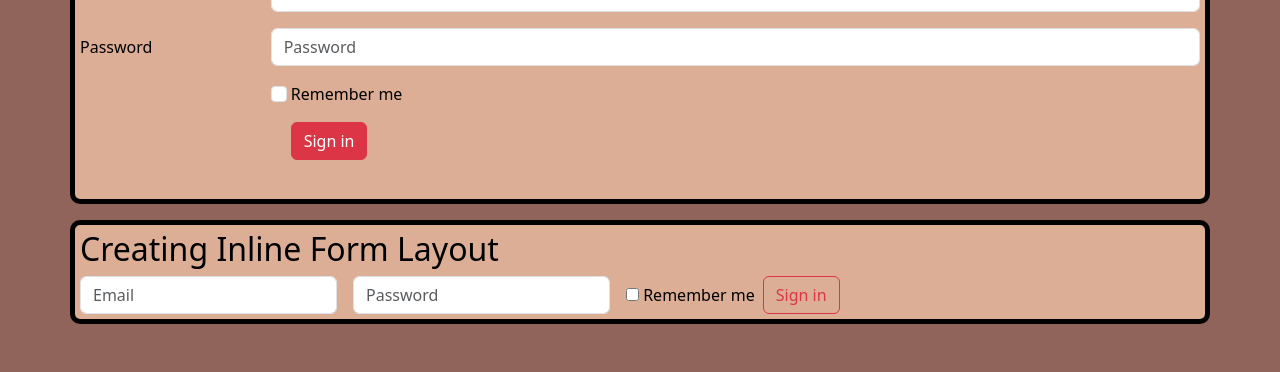
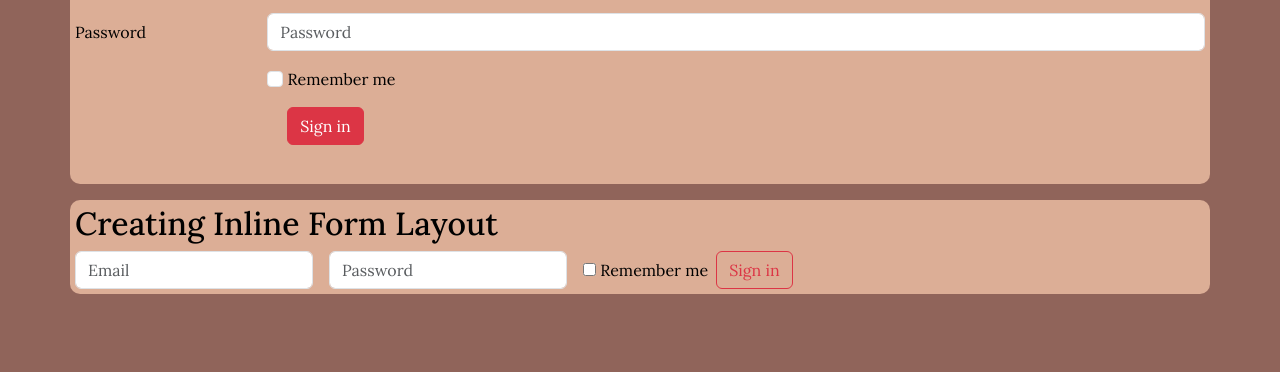
Before and after one commit to AEnriquez-9-Topaz/Ex4-AlejandroEnriquez, a plain HTML site: page index.html in a window 1280 px wide. Shown: the part 529-901 px from the top of the page. After the commit the page ends 871 px from the top, so only its background shows below. Drawn offline with nearby package versions, Linux system fonts and the light colour scheme; a web font is replaced by a local one.

Commit message:
Update style.css

```diff
--- a/style.css
+++ b/style.css
@@ -12,12 +12,9 @@ body {
 .container {
 	background-color: #DCAE96;
 	padding: 5px;
-	border: 5px solid black;
 	border-radius: 10px;
 	color: black;
+	font-family: Lora;
+
 
 }
-
-h2 {
-
-}
```
